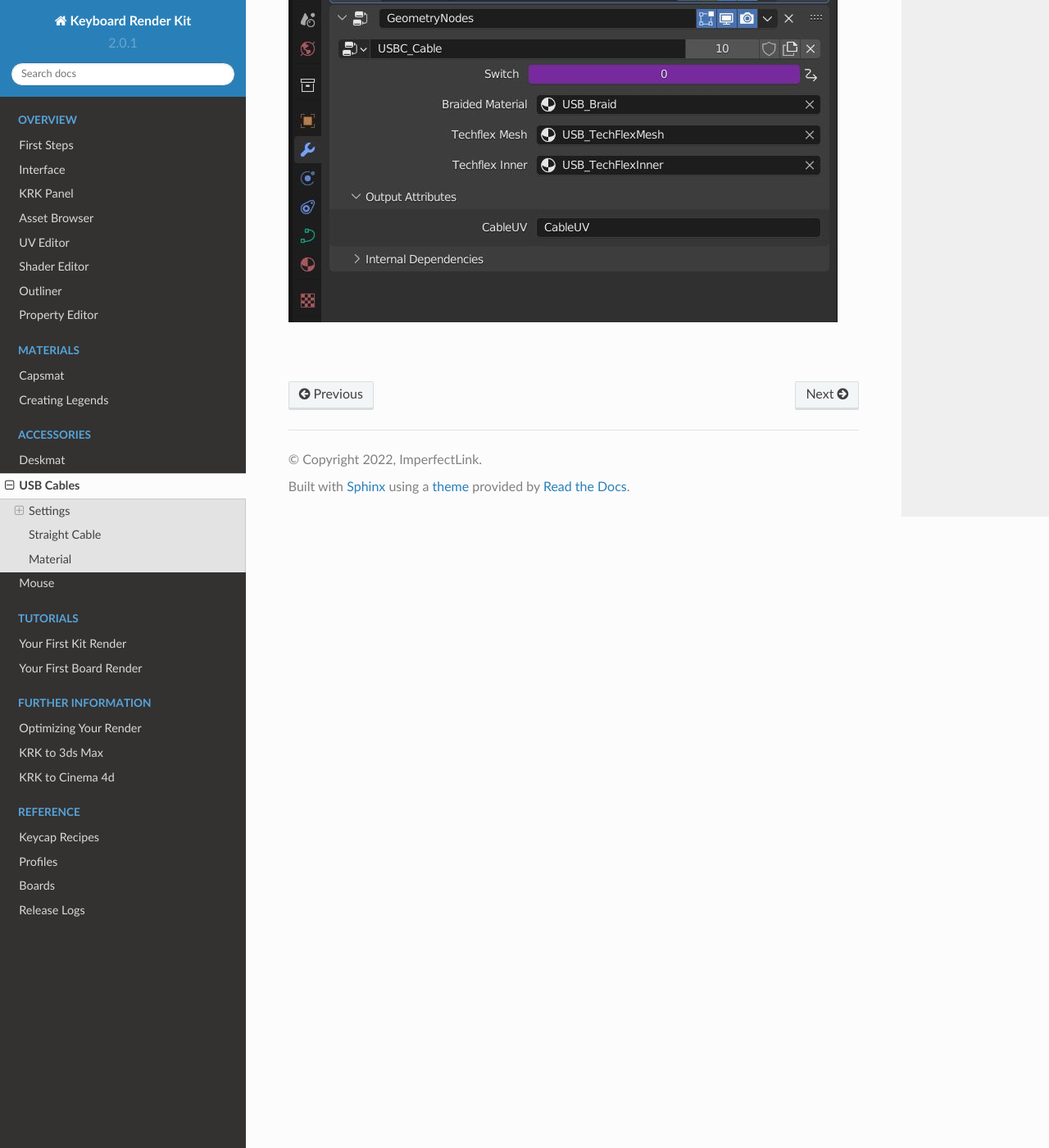
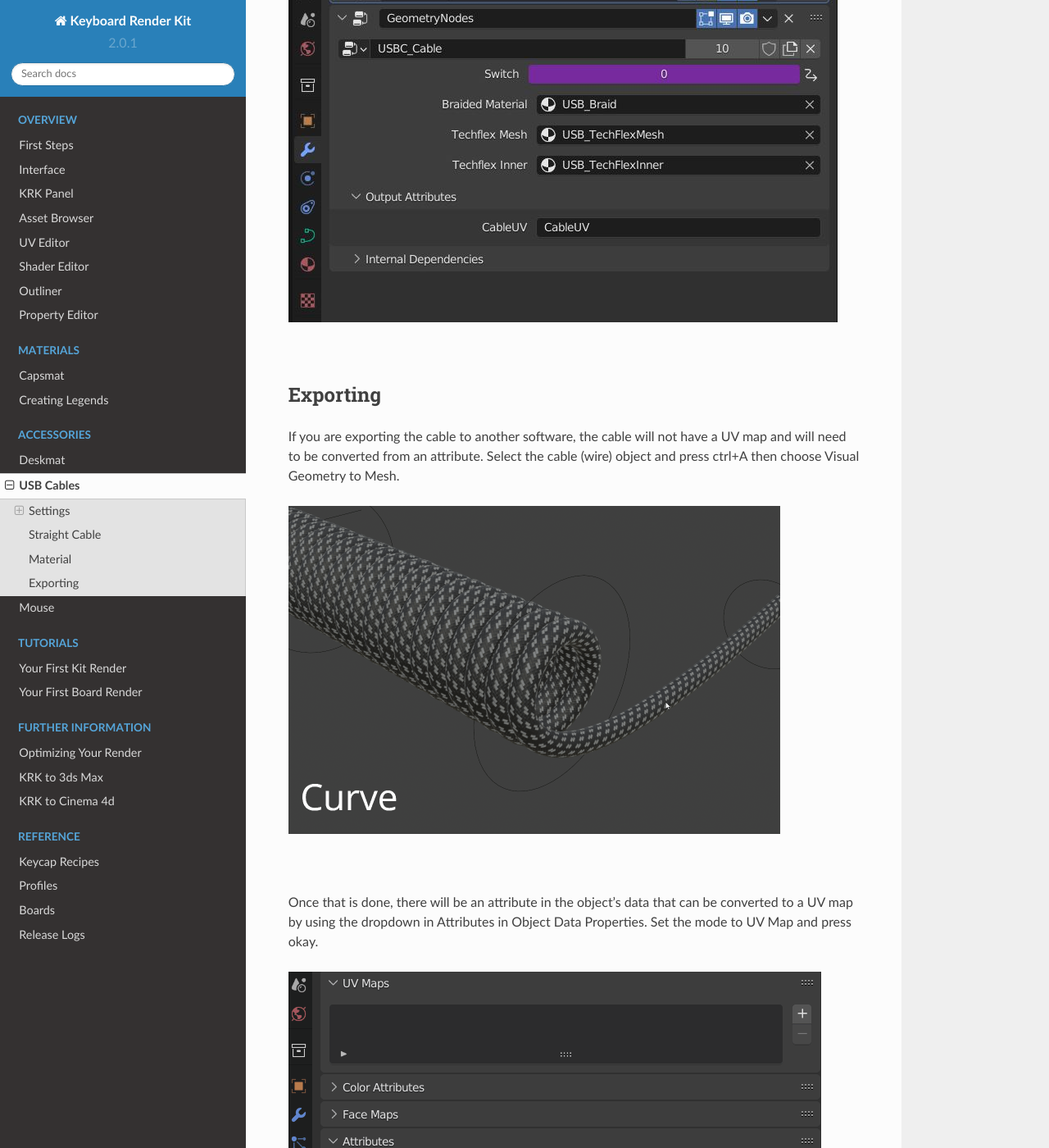
Before and after one commit to imperfectlink/KeyboardRenderKit, a Sphinx documentation site: the page built from docs/source/cables.rst, in a window 1280 px wide and 1400 px high, scrolled down 6446 px. Shown: the whole window at 82% size. Built offline with Sphinx 7.4.7 and the Read the Docs theme 2.0.0, drawn with Linux system fonts in a browser that asks for light colours; some of the changed text lies outside the part shown.

Commit message:
Update cables.rst

```diff
--- a/docs/source/cables.rst
+++ b/docs/source/cables.rst
@@ -86,3 +86,19 @@
 .. image:: img/CableMaterial.jpg
 
 |
+
+Exporting
+~~~~
+If you are exporting the cable to another software, the cable will not have a UV map and will need to be converted from an attribute. Select the cable (wire) object and press ctrl+A then choose Visual Geometry to Mesh.
+
+.. image:: img/CurveToMesh.gif
+
+|
+
+Once that is done, there will be an attribute in the object's data that can be converted to a UV map by using the dropdown in Attributes in Object Data Properties. Set the mode to UV Map and press okay.
+
+.. image:: img/AttrToUV.gif
+
+|
+
+Your cable is now ready for export.
```
